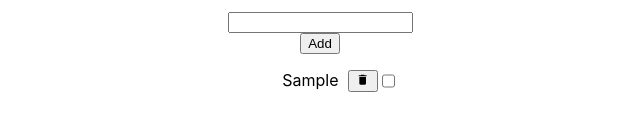
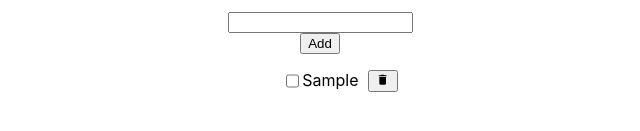
Before and after one commit to BastienVienet/gammadia-todolist-exercice-react, a React (Create React App) app: page / in a window 1280 px wide. Both pictures are taken after typing "Sample" into the empty fields and a click on the button "Add". Shown: the part 381-512 px from the top of the page, without its empty margins (320-960 px from the left). Built offline with nearby package versions, Linux system fonts and the light colour scheme.

Commit message:
Line-through when checkbox is checked

```diff
--- a/src/components/ToDoItem.js
+++ b/src/components/ToDoItem.js
@@ -1,12 +1,18 @@
 import { MdDelete } from 'react-icons/md'
+import styled from "styled-components";
+
+const ToggleLi = styled.li`
+${(props) => props.checked ? "text-decoration-line: line-through;" : ""}
+`
 
 export const ToDoItem = ({todo, onDelete, onCheckToDo}) => {
-    return <li>
+    return <ToggleLi checked={todo.completed}>
+        <input
+            type="checkbox"
+            checked={todo.completed}
+            onChange={() => onCheckToDo(todo.id)}
+        ></input>
         <div>{todo.text}</div>
         <button onClick={() => onDelete(todo.id)}><MdDelete></MdDelete></button>
-        <input
-            type="checkbox"
-            onChange={() => onCheckToDo(todo.id)}
-        ></input>
-    </li>
+    </ToggleLi>
 }
```
